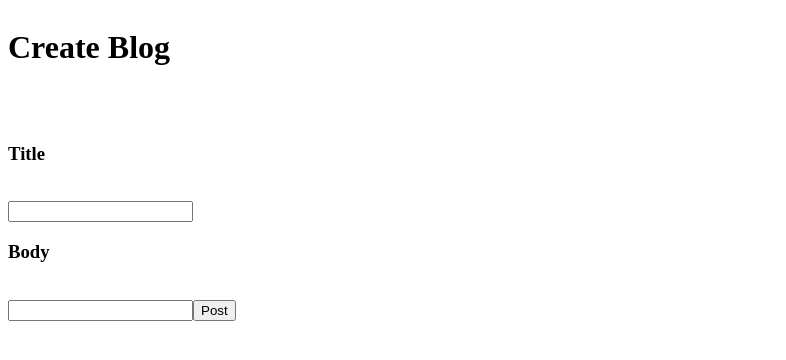
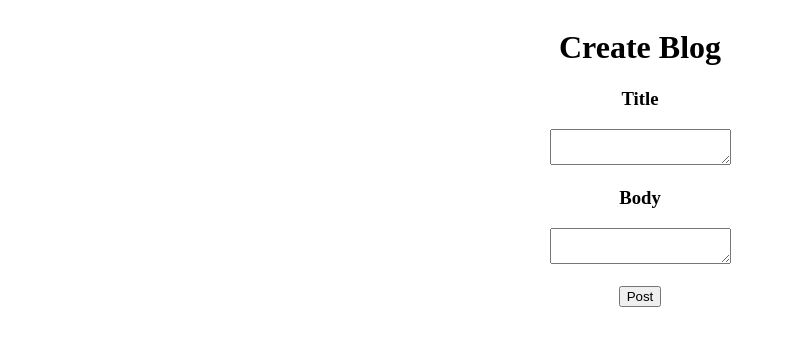
Before and after one commit to justpiyoosh/EMS_Frontend, a React (Create React App) app: page /createpost in a window 1280 px wide. Shown: the top 360 px of the page, without its empty margins (0-786 px from the left). Built offline with nearby package versions, Linux system fonts and the light colour scheme.

Commit message:
Validations added

```diff
--- a/src/App.css
+++ b/src/App.css
@@ -126,3 +126,8 @@ color: rgb(0, 153, 255);
   margin-right: 15px;
   text-align :center;
 }
+
+.createBlog{
+  width: 100%;
+  text-align: center;
+}
--- a/src/Blogs/CreateBlog.js
+++ b/src/Blogs/CreateBlog.js
@@ -34,27 +34,24 @@ class CreateBlog extends Component{
                 Authorization: authToken
             }
           }
-        // Axios.Post("localhost:8000/api/blog/create",{"title":this.state.title,"body":this.state.body},config);
+        Axios.Post("localhost:8000/api/blog/create",{"title":this.state.title,"body":this.state.body},config);
     }
     render(){
         return(
-            <div>
+            <div className = "createBlog">
                 <h1>
                     Create Blog
                 </h1>
-                <br/>
-                <br/>
                 <h3>
                     Title
                 </h3>
-                <br/>
-                <input type = "text" name = "title" value = {this.state.title} onChange = {this.ChangeHandler}/>
+                <textarea name = "title" value = {this.state.title} onChange = {this.ChangeHandler}/>
                 <br/>
                 <h3>
                     Body
                 </h3>
-                <br/>
-                <input type = "text" name = "body" value = {this.state.body} onChange = {this.ChangeHandler} />
+                <textarea name = "body" value = {this.state.body} onChange = {this.ChangeHandler} />
+                <br/><br/>
                 <button type = "submit" onClick = {this.PostBlog}>Post</button>
             </div>
         );
--- a/src/Homepage.js
+++ b/src/Homepage.js
@@ -18,12 +18,13 @@ return(
 <div className = "Home">
     <span className = "Header">
         <div className="Hlink">
-            <NavLink to = '/'>Homepage</NavLink></div>
-            <div className="Hlink">
+            <NavLink to = '/'>Homepage</NavLink>
+        </div>
+        <div className="Hlink">
+            <NavLink to = '/signup'>Sign Up</NavLink>
+        </div>
+        <div className="Hlink">
             <NavLink to = '/login'>Login</NavLink>
-            </div>
-            <div className="Hlink">
-            <NavLink to = '/signup'>Sign Up</NavLink>
         </div>
     </span>
     <div className="topPost">
--- a/src/Signup.js
+++ b/src/Signup.js
@@ -30,7 +30,7 @@ class Signup extends React.Component{
             .then((response)=>{
                 console.log(response);
                 //Redirect to login page on successful user signup
-                if(response.status === 200){
+                if(response.data.status_message === "Nice"){
                     return(this.props.history.push('/login'));
                 }
                 else{
@@ -38,7 +38,7 @@ class Signup extends React.Component{
                 }
             })
             .catch((e)=>{
-                console.warn(e.message);
+                alert(e.message);
                 return(this.props.history.push('/'));
             })
         }
```
Also changed, not shown: src/App.js (line endings or trailing spaces).
